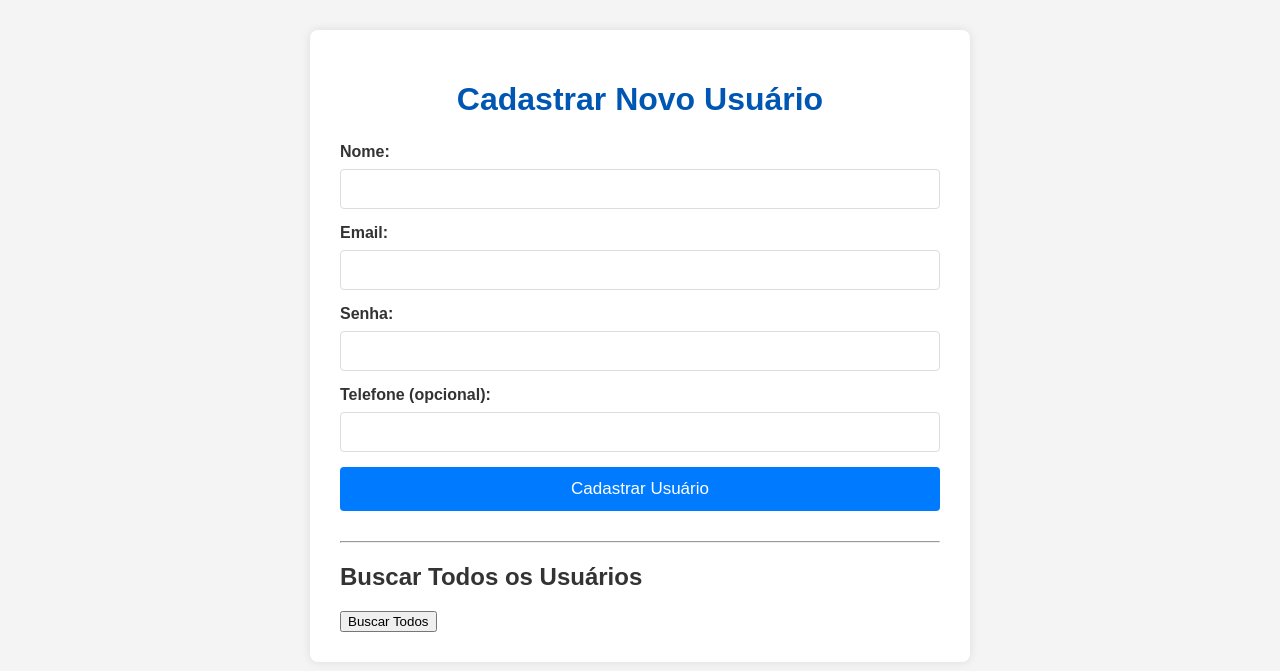
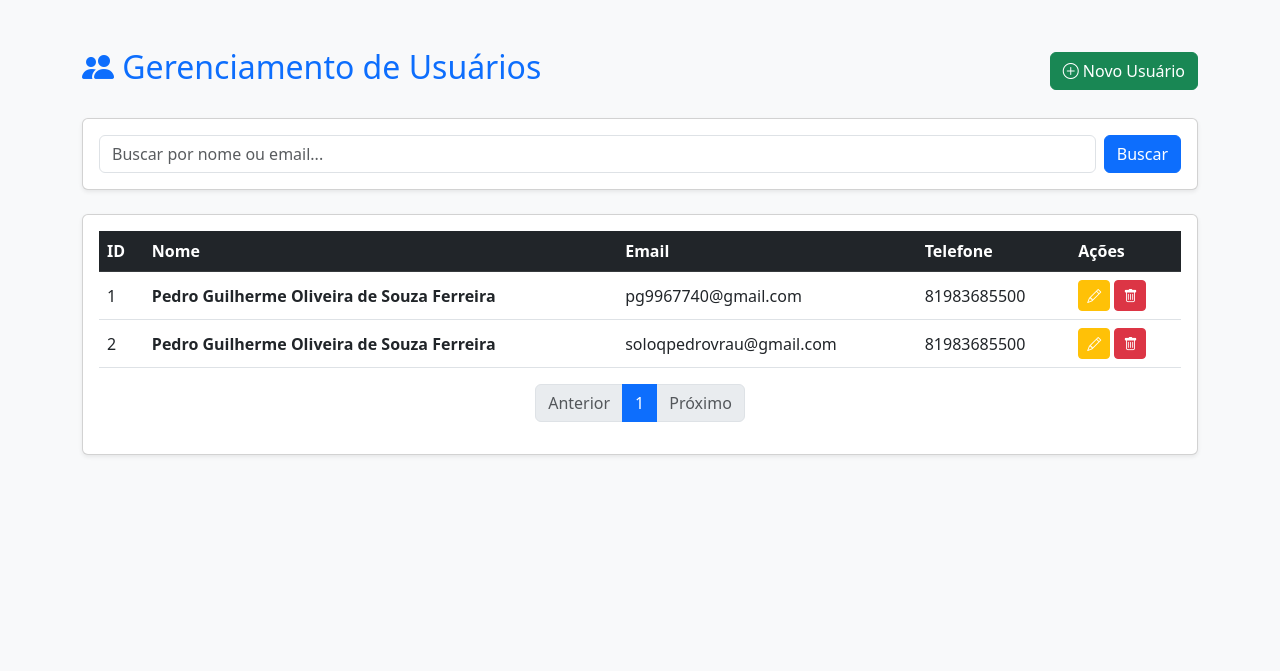
Before and after one commit to pedroolvr19/Projeto-Python-Crud-, a Flask app: page / in a window 1280 px wide. Shown: the top 671 px of the page. Run offline with Flask 3, Linux system fonts and the light colour scheme; data comes from the database, SQL or seed files in the repository; some libraries are stand-ins or nearby versions.

Commit message:
Atualizacao

```diff
--- a/templates/index.html
+++ b/templates/index.html
@@ -1,161 +1,169 @@
 <!DOCTYPE html>
-<html lang="pt-BR">
+<html lang="pt-br">
 <head>
     <meta charset="UTF-8">
     <meta name="viewport" content="width=device-width, initial-scale=1.0">
-    <title>Cadastro de Usuários</title>
-    <style>
-        body {
-            font-family: Arial, sans-serif;
-            margin: 20px;
-            background-color: #f4f4f4;
-            color: #333;
-        }
-        .container {
-            max-width: 600px;
-            margin: 30px auto;
-            background-color: #fff;
-            padding: 30px;
-            border-radius: 8px;
-            box-shadow: 0 0 10px rgba(0, 0, 0, 0.1);
-        }
-        h1 {
-            color: #0056b3;
-            text-align: center;
-            margin-bottom: 25px;
-        }
-        form label {
-            display: block;
-            margin-bottom: 8px;
-            font-weight: bold;
-        }
-        form input[type="text"],
-        form input[type="email"],
-        form input[type="password"] {
-            width: calc(100% - 22px);
-            padding: 10px;
-            margin-bottom: 15px;
-            border: 1px solid #ddd;
-            border-radius: 4px;
-            font-size: 16px;
-        }
-        form button {
-            background-color: #007bff;
-            color: white;
-            padding: 12px 20px;
-            border: none;
-            border-radius: 4px;
-            cursor: pointer;
-            font-size: 17px;
-            width: 100%;
-            transition: background-color 0.3s ease;
-        }
-        form button:hover {
-            background-color: #0056b3;
-        }
-        .response {
-            display: none; /* <-- ESCONDIDO POR PADRÃO */
-            margin-top: 20px;
-            padding: 15px;
-            border-radius: 4px;
-            background-color: #e9ecef;
-            border: 1px solid #dee2e6;
-            white-space: pre-wrap;
-        }
-        .response.success {
-            background-color: #d4edda;
-            color: #155724;
-            border-color: #c3e6cb;
-        }
-        .response.error {
-            background-color: #f8d7da;
-            color: #721c24;
-            border-color: #f5c6cb;
-        }
-    </style>
+    <title>Sistema CRUD Avançado</title>
+    <link href="https://cdn.jsdelivr.net/npm/bootstrap@5.3.0/dist/css/bootstrap.min.css" rel="stylesheet">
+    <link rel="stylesheet" href="https://cdn.jsdelivr.net/npm/bootstrap-icons@1.7.2/font/bootstrap-icons.css">
 </head>
-<body>
-    <div class="container">
-        <h1>Cadastrar Novo Usuário</h1>
-        <form id="userForm">
-            <label for="nome">Nome:</label>
-            <input type="text" id="nome" name="nome" required>
+<body class="bg-light">
 
-            <label for="email">Email:</label>
-            <input type="email" id="email" name="email" required>
+<div class="container mt-5">
 
-            <label for="password">Senha:</label>
-            <input type="password" id="password" name="password" required>
-
-            <label for="telefone">Telefone (opcional):</label>
-            <input type="text" id="telefone" name="telefone">
-
-            <button type="submit">Cadastrar Usuário</button>
-        </form>
-
-        <div id="response" class="response"></div>
-
-        <hr style="margin-top: 30px; margin-bottom: 20px;">
-
-        <h2>Buscar Todos os Usuários</h2>
-        <button id="getAllUsers">Buscar Todos</button>
-        <div id="allUsersResponse" class="response"></div>
+    <div class="d-flex justify-content-between align-items-center mb-4">
+        <h2 class="text-primary"><i class="bi bi-people-fill"></i> Gerenciamento de Usuários</h2>
+        <button class="btn btn-success" data-bs-toggle="modal" data-bs-target="#addUserModal">
+            <i class="bi bi-plus-circle"></i> Novo Usuário
+        </button>
     </div>
 
-    <script>
-        document.getElementById('userForm').addEventListener('submit', async (event) => {
-            event.preventDefault();
+    {% with messages = get_flashed_messages(with_categories=true) %}
+        {% if messages %}
+            {% for category, message in messages %}
+                <div class="alert alert-{{ category }} alert-dismissible fade show" role="alert">
+                    {{ message }}
+                    <button type="button" class="btn-close" data-bs-dismiss="alert" aria-label="Close"></button>
+                </div>
+            {% endfor %}
+        {% endif %}
+    {% endwith %}
 
-            const nome = document.getElementById('nome').value;
-            const email = document.getElementById('email').value;
-            const password = document.getElementById('password').value;
-            const telefone = document.getElementById('telefone').value;
+    <div class="card p-3 mb-4 shadow-sm">
+        <form action="/" method="GET" class="d-flex gap-2">
+            <input type="text" name="search" class="form-control" placeholder="Buscar por nome ou email..." value="{{ search_query }}">
+            <button type="submit" class="btn btn-primary">Buscar</button>
+            {% if search_query %}
+                <a href="/" class="btn btn-outline-secondary">Limpar</a>
+            {% endif %}
+        </form>
+    </div>
 
-            const data = { nome, email, password, telefone };
-            const responseDiv = document.getElementById('response');
+    <div class="card shadow-sm">
+        <div class="card-body">
+            <div class="table-responsive">
+                <table class="table table-hover align-middle">
+                    <thead class="table-dark">
+                        <tr>
+                            <th>ID</th>
+                            <th>Nome</th>
+                            <th>Email</th>
+                            <th>Telefone</th>
+                            <th>Ações</th>
+                        </tr>
+                    </thead>
+                    <tbody>
+                        {% for user in users.items %}
+                        <tr>
+                            <td>{{ user.id }}</td>
+                            <td><strong>{{ user.nome }}</strong></td>
+                            <td>{{ user.email }}</td>
+                            <td>{{ user.telefone }}</td>
+                            <td>
+                                <button class="btn btn-sm btn-warning text-white" data-bs-toggle="modal" data-bs-target="#editModal{{ user.id }}">
+                                    <i class="bi bi-pencil"></i>
+                                </button>
+                                <a href="/user/delete/{{ user.id }}" class="btn btn-sm btn-danger" onclick="return confirm('Tem certeza que deseja deletar este usuário?')">
+                                    <i class="bi bi-trash"></i>
+                                </a>
+                            </td>
+                        </tr>
 
-            try {
-                const response = await fetch('/user', {
-                    method: 'POST',
-                    headers: { 'Content-Type': 'application/json' },
-                    body: JSON.stringify(data),
-                });
+                        <div class="modal fade" id="editModal{{ user.id }}" tabindex="-1">
+                            <div class="modal-dialog">
+                                <div class="modal-content">
+                                    <div class="modal-header">
+                                        <h5 class="modal-title">Editar Usuário</h5>
+                                        <button type="button" class="btn-close" data-bs-dismiss="modal"></button>
+                                    </div>
+                                    <form action="/user/update/{{ user.id }}" method="POST">
+                                        <div class="modal-body">
+                                            <div class="mb-3">
+                                                <label>Nome</label>
+                                                <input type="text" name="nome" class="form-control" value="{{ user.nome }}" required>
+                                            </div>
+                                            <div class="mb-3">
+                                                <label>Email</label>
+                                                <input type="email" name="email" class="form-control" value="{{ user.email }}" required>
+                                            </div>
+                                            <div class="mb-3">
+                                                <label>Telefone</label>
+                                                <input type="text" name="telefone" class="form-control" value="{{ user.telefone }}">
+                                            </div>
+                                            <div class="mb-3">
+                                                <label>Nova Senha (Deixe em branco para manter)</label>
+                                                <input type="password" name="password" class="form-control">
+                                            </div>
+                                        </div>
+                                        <div class="modal-footer">
+                                            <button type="button" class="btn btn-secondary" data-bs-dismiss="modal">Cancelar</button>
+                                            <button type="submit" class="btn btn-primary">Salvar Mudanças</button>
+                                        </div>
+                                    </form>
+                                </div>
+                            </div>
+                        </div>
+                        {% endfor %}
+                    </tbody>
+                </table>
+            </div>
 
-                const result = await response.json();
-                responseDiv.style.display = 'block'; // <-- MOSTRAR DIV
+            <nav>
+                <ul class="pagination justify-content-center">
+                    {% if users.has_prev %}
+                        <li class="page-item"><a class="page-link" href="{{ url_for('index', page=users.prev_num, search=search_query) }}">Anterior</a></li>
+                    {% else %}
+                        <li class="page-item disabled"><span class="page-link">Anterior</span></li>
+                    {% endif %}
 
-                if (response.ok) {
-                    responseDiv.className = 'response success';
-                } else {
-                    responseDiv.className = 'response error';
-                }
-                responseDiv.textContent = JSON.stringify(result, null, 2);
-            } catch (error) {
-                responseDiv.style.display = 'block'; // <-- MOSTRAR DIV
-                responseDiv.className = 'response error';
-                responseDiv.textContent = `Erro ao conectar com a API: ${error.message}`;
-            }
-        });
+                    <li class="page-item active"><span class="page-link">{{ users.page }}</span></li>
 
-        document.getElementById('getAllUsers').addEventListener('click', async () => {
-            const allUsersResponseDiv = document.getElementById('allUsersResponse');
-            try {
-                const response = await fetch('/users');
-                const result = await response.json();
-                allUsersResponseDiv.style.display = 'block';
+                    {% if users.has_next %}
+                        <li class="page-item"><a class="page-link" href="{{ url_for('index', page=users.next_num, search=search_query) }}">Próximo</a></li>
+                    {% else %}
+                        <li class="page-item disabled"><span class="page-link">Próximo</span></li>
+                    {% endif %}
+                </ul>
+            </nav>
+        </div>
+    </div>
+</div>
 
-                if (response.ok) {
-                    allUsersResponseDiv.className = 'response success';
-                } else {
-                    allUsersResponseDiv.className = 'response error';
-                }
-                allUsersResponseDiv.textContent = JSON.stringify(result, null, 2);
-            } catch (error) {
-                allUsersResponseDiv.style.display = 'block';
-                allUsersResponseDiv.className = 'response error';
-                allUsersResponseDiv.textContent = `Erro ao conectar com a API: ${error.message}`;
-            }
-        });
-    </script>
+<div class="modal fade" id="addUserModal" tabindex="-1">
+    <div class="modal-dialog">
+        <div class="modal-content">
+            <div class="modal-header">
+                <h5 class="modal-title">Novo Usuário</h5>
+                <button type="button" class="btn-close" data-bs-dismiss="modal"></button>
+            </div>
+            <form action="/user/add" method="POST">
+                <div class="modal-body">
+                    <div class="mb-3">
+                        <label>Nome</label>
+                        <input type="text" name="nome" class="form-control" required>
+                    </div>
+                    <div class="mb-3">
+                        <label>Email</label>
+                        <input type="email" name="email" class="form-control" required>
+                    </div>
+                    <div class="mb-3">
+                        <label>Telefone</label>
+                        <input type="text" name="telefone" class="form-control">
+                    </div>
+                    <div class="mb-3">
+                        <label>Senha</label>
+                        <input type="password" name="password" class="form-control" required>
+                    </div>
+                </div>
+                <div class="modal-footer">
+                    <button type="button" class="btn btn-secondary" data-bs-dismiss="modal">Cancelar</button>
+                    <button type="submit" class="btn btn-success">Salvar</button>
+                </div>
+            </form>
+        </div>
+    </div>
+</div>
+
+<script src="https://cdn.jsdelivr.net/npm/bootstrap@5.3.0/dist/js/bootstrap.bundle.min.js"></script>
 </body>
 </html>
```
